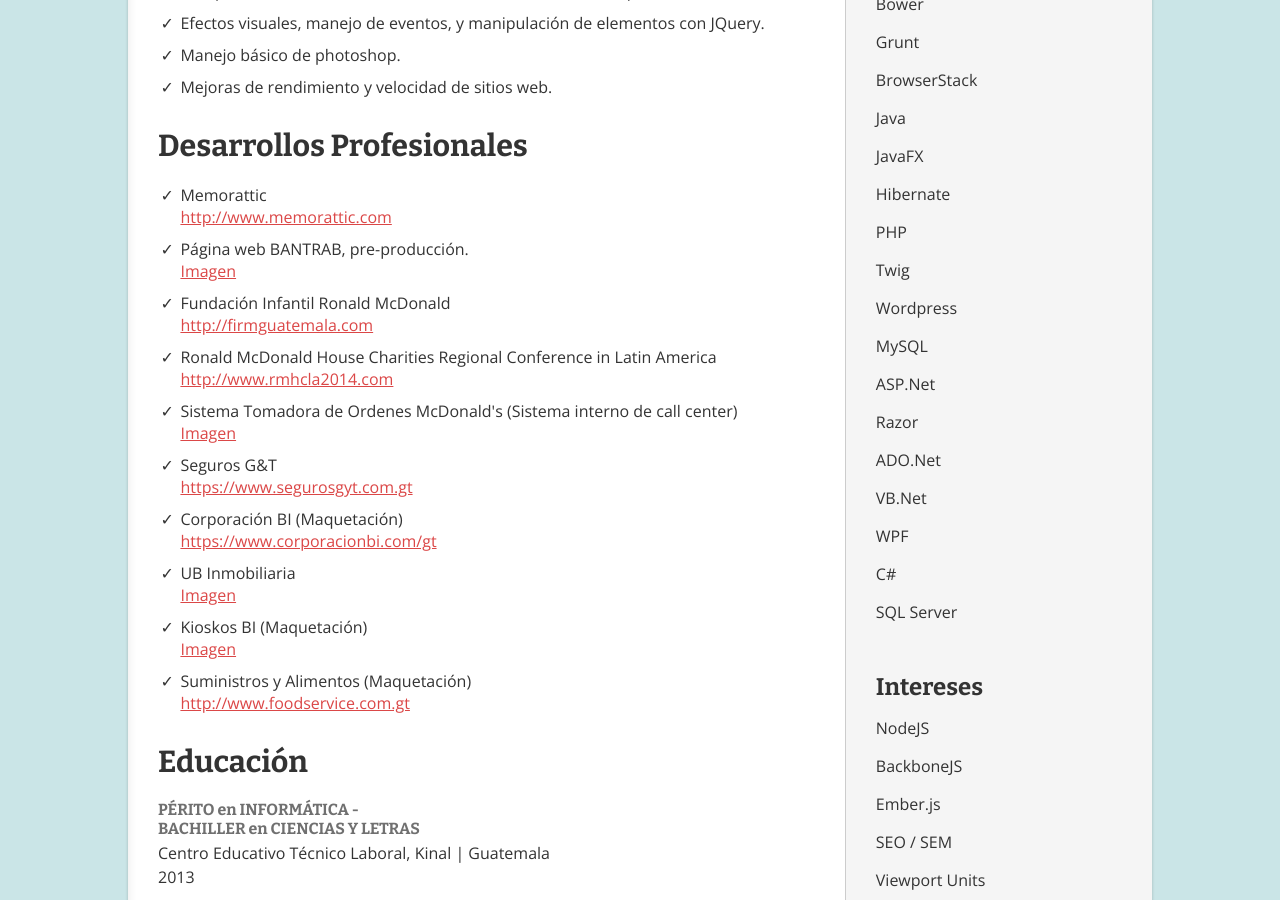
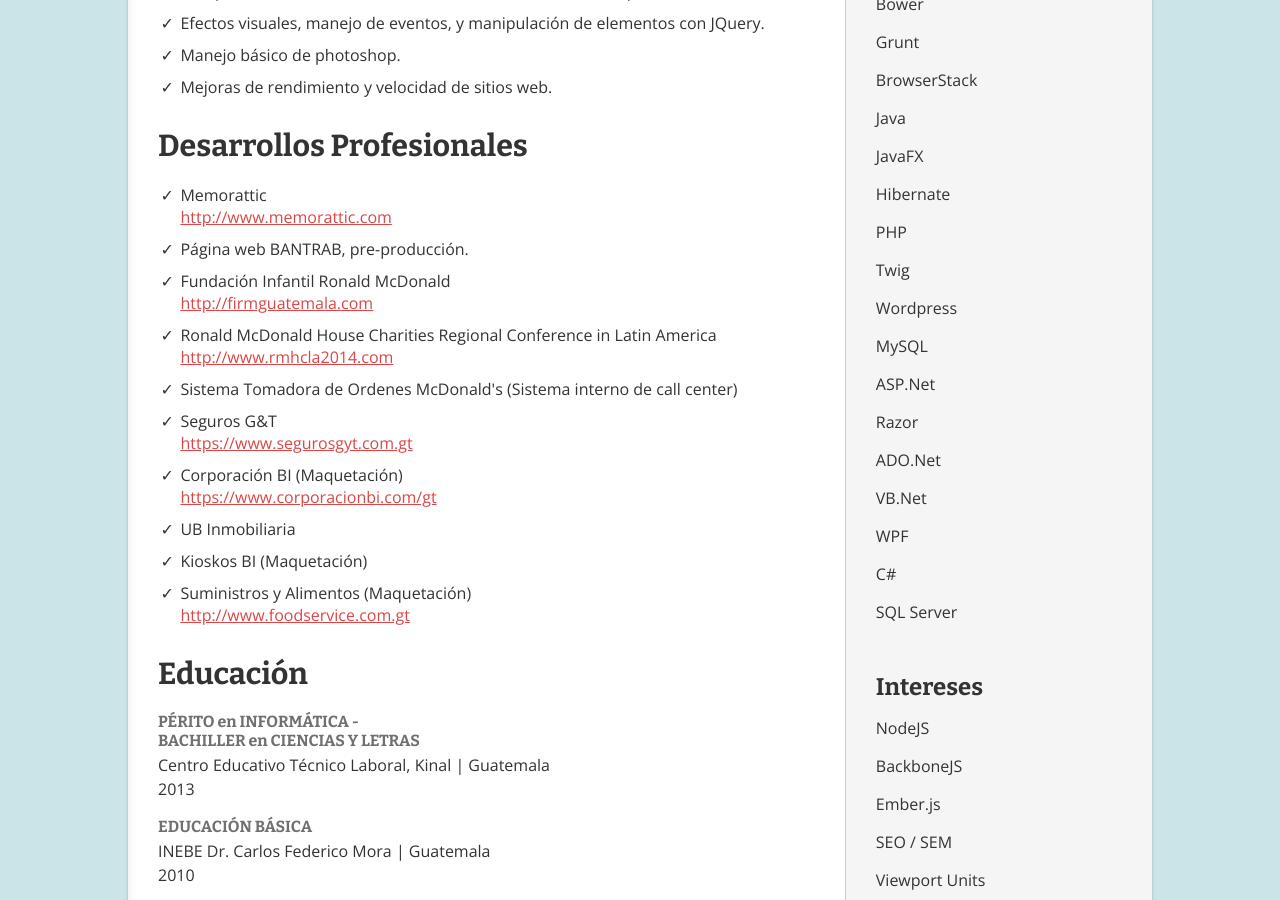
Before and after one commit to devjoseluis/devjoseluis.github.io, a Jekyll site: the page built from index.html, in a window 1280 px wide and 900 px high, scrolled down 798 px. Built offline with Jekyll 4.4.1, drawn with Linux system fonts in a browser that asks for light colours.

Commit message:
Remove images.

```diff
--- a/index.html
+++ b/index.html
@@ -50,14 +50,14 @@
       <h1>Desarrollos Profesionales</h1>
       <ul class="developments">
         <li>Memorattic <a target="_blank" href="http://www.memorattic.com/">http://www.memorattic.com</a></li>
-        <li>Página web BANTRAB, pre-producción. <a target="_blank" href="{{ site.url }}/assets/bantrab.png">Imagen</a></li>
+        <li>Página web BANTRAB, pre-producción.</li>
         <li>Fundación Infantil Ronald McDonald <a target="_blank" href="http://firmguatemala.com/">http://firmguatemala.com</a></li>
         <li>Ronald McDonald House Charities Regional Conference in Latin America <a target="_blank" href="http://www.rmhcla2014.com/">http://www.rmhcla2014.com</a></li>
-        <li>Sistema Tomadora de Ordenes McDonald's  (Sistema interno de call center) <a target="_blank" href="{{ site.url }}/assets/ots.png">Imagen</a></li>
+        <li>Sistema Tomadora de Ordenes McDonald's  (Sistema interno de call center)</li>
         <li>Seguros G&T <a target="_blank" href="https://www.segurosgyt.com.gt/">https://www.segurosgyt.com.gt</a></li>
         <li>Corporación BI (Maquetación) <a target="_blank" href="https://www.corporacionbi.com/gt/">https://www.corporacionbi.com/gt</a></li>
-        <li>UB Inmobiliaria <a target="_blank" href="{{ site.url }}/assets/ubinmobiliaria.jpg">Imagen</a> </li>
-        <li>Kioskos BI (Maquetación) <a  target="_blank" href="{{ site.url }}/assets/kioskos.png">Imagen</a></li>
+        <li>UB Inmobiliaria  </li>
+        <li>Kioskos BI (Maquetación) </li>
         <li>Suministros y Alimentos (Maquetación) <a target="_blank" href="http://www.foodservice.com.gt/">http://www.foodservice.com.gt</a></li>
         </ul>
       </article>
```
Also changed, not shown: assets/bantrab.png (deleted), assets/kioskos.png (deleted), assets/ots.png (deleted), assets/ubinmobiliaria.jpg (deleted).
